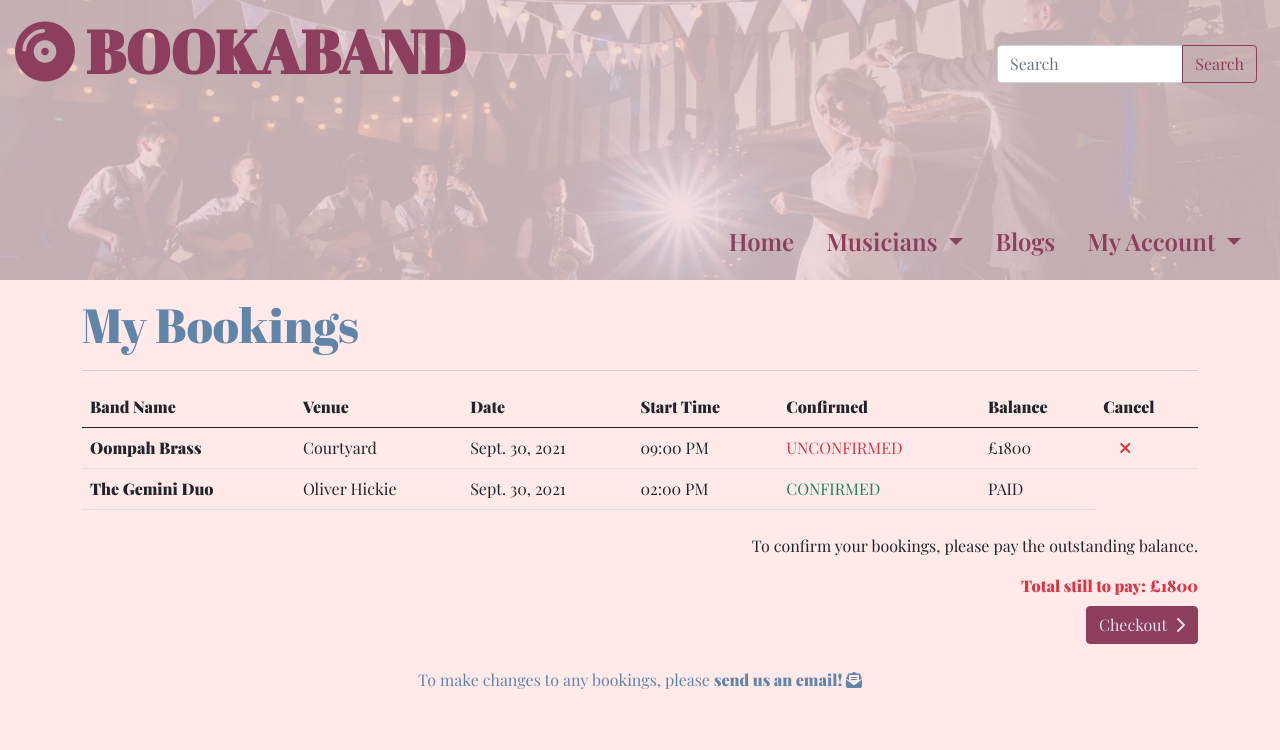
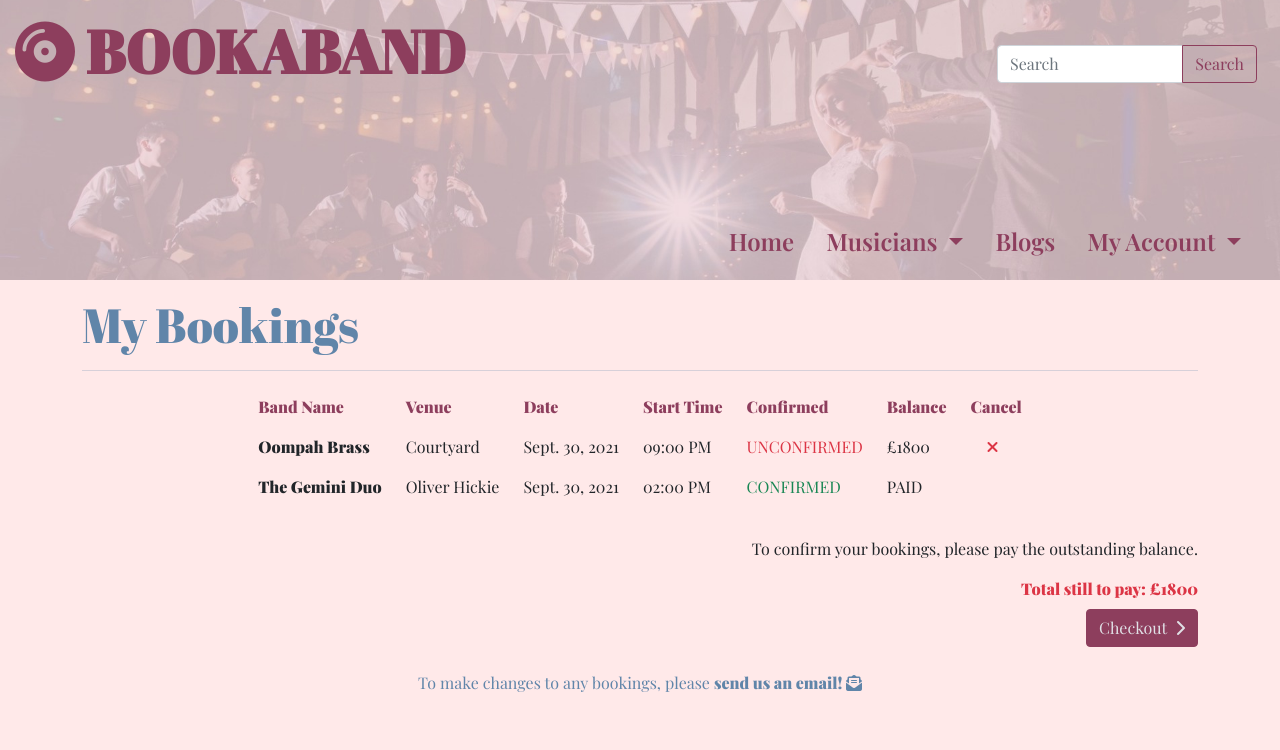
Before and after one commit to OliHickie/book_a_band, a Django app: page /bookings/my_bookings in a window 1280 px wide. Shown: the top 750 px of the page. Run offline with Django 3.2, Linux system fonts and the light colour scheme; a user stored in the database is signed in; data comes from the database, SQL or seed files in the repository; some libraries are stand-ins or nearby versions.

Commit message:
Spaced out bookings table and added overflow for small screens

```diff
--- a/bands/templates/bands/band_profile.html
+++ b/bands/templates/bands/band_profile.html
@@ -55,7 +55,7 @@
     <div class="band-biog">
       <p>{{ band.biography | linebreaks }}</p>
     </div>
-    <div class=" profile-buttons">
+    <div class="my-4 profile-buttons">
       <a href="{% url 'all_bands' %}?sort=rating&direction=desc" class="btn btn-secondary"><i class="fas fa-chevron-left pe-2"></i>Back to
         Search</a>
       <a href="{% url 'new_booking' band.id %}" class="btn btn-primary">Book the Band<i
@@ -67,7 +67,7 @@
 
 <!-- Reviews -->
 <div class="row">
-  <div class="col-12 col-lg-6">
+  <div class="col-12 col-lg-6 py-4">
     <h2 class="text-d-blue">Reviews</h2>
     <div class="row">
       <div class="col-12 col-lg-4">
@@ -80,7 +80,7 @@
   </div>
 
   <!-- Band suggestions -->
-  <div class="col-12 col-lg-6">
+  <div class="col-12 col-lg-6 py-4">
     <h2 class="text-d-blue">Similar Artists</h2>
     <div class="row">
 
--- a/bookings/static/bookings/css/bookings.css
+++ b/bookings/static/bookings/css/bookings.css
@@ -17,3 +17,23 @@
 .StripeElement--webkit-autofill {
   background-color: #fefde5 !important;
 }
+
+.outstanding-balance {
+  font-size: 20px;
+}
+
+/* https://blog.cykerway.com/posts/2018/07/20/css-trick-centering-an-overflowed-table.html */
+.booking-table {
+  display: inline-block;
+  max-width: 100%;
+  position: relative;
+  left: 50%;
+  transform: translate(-50%, 0%);
+  overflow-x: auto;
+  white-space: nowrap;
+}
+
+.booking-table th,
+.booking-table td  {
+  padding: 8px 12px
+}
--- a/bookings/templates/bookings/my_bookings.html
+++ b/bookings/templates/bookings/my_bookings.html
@@ -16,9 +16,9 @@
 <div>
 
     {% if bookings %}
-    <table class="booking-table mx-auto table">
+    <table class="booking-table">
         <thead>
-            <tr>
+            <tr class="text-d-pink">
                 <th>Band Name</th>
                 <th class="d-none d-lg-table-cell">Venue</th>
                 <th>Date</th>
--- a/bookings/templates/bookings/new_booking.html
+++ b/bookings/templates/bookings/new_booking.html
@@ -49,6 +49,8 @@
         <i class="fas fa-chevron-right ms-1"></i>
       </button>
     </div>
+
+    <!-- Band image  -->
     <div class="col-12 col-lg-4 booking-form">
       {% if band.image_one %}
       <img src="{{ band.image_one.url }}" alt="{{ band.name }}" class="w-100 pt-4">
--- a/bookings/templates/bookings/payments.html
+++ b/bookings/templates/bookings/payments.html
@@ -41,7 +41,7 @@
             {% endfor %}
 
             <hr>
-            <p class="text-end mt-3">Outstanding Balance: £{{ balance }}</p>
+            <p class="text-end mt-3 outstanding-balance">Outstanding Balance: <strong>£{{ balance }}</strong> </p>
         </div>
 
         <p>Please enter Payment details below:</p>
```
